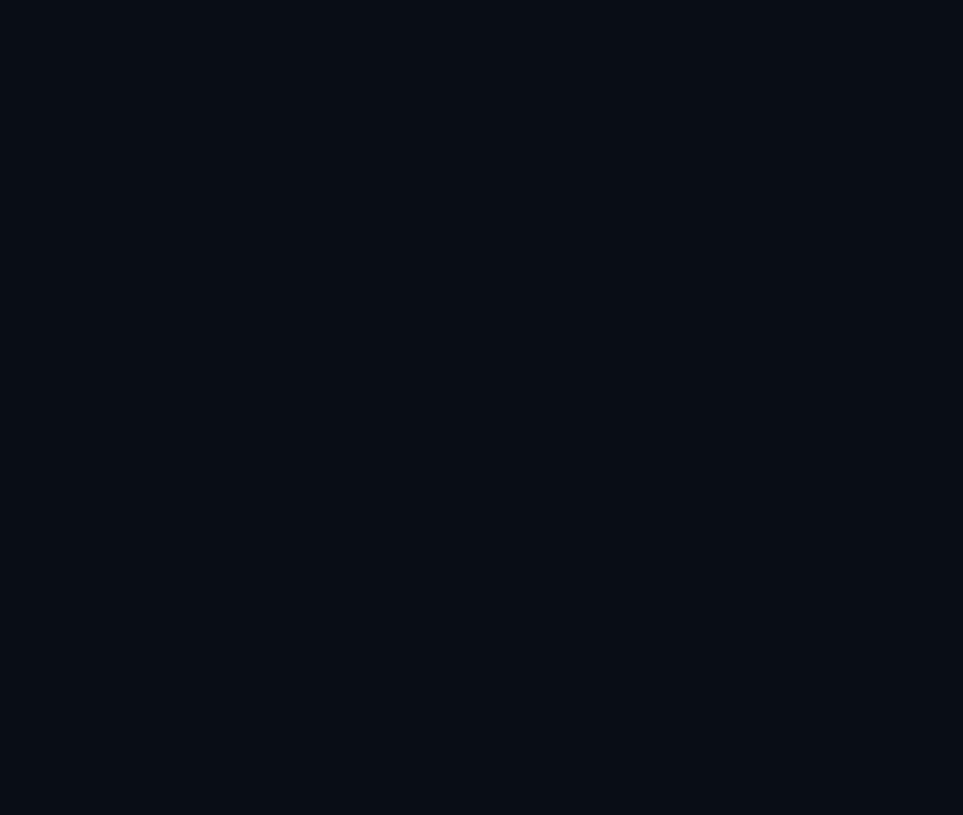
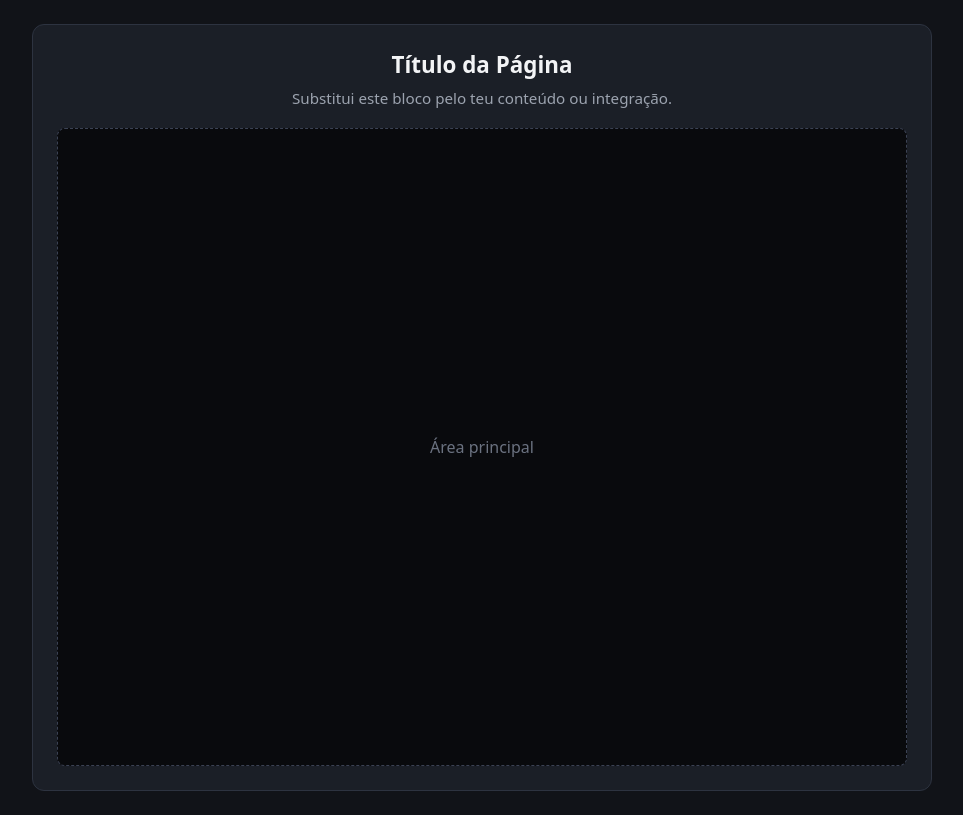
Before and after one commit to grupoplanejar2024-coder/Sonic-3-Mega-Drive, a plain HTML site: page index.html in a window 1280 px wide. Shown: the whole page, without its empty margins (158-1121 px from the left). Drawn offline with Linux system fonts and the light colour scheme.

Commit message:
Update index.html

```diff
--- a/index.html
+++ b/index.html
@@ -1,56 +1,67 @@
 <!DOCTYPE html>
-<html lang="pt-BR">
+<html lang="pt-PT">
 <head>
   <meta charset="UTF-8" />
-  <meta name="viewport" content="width=device-width, initial-scale=1.0, maximum-scale=1.0, user-scalable=no" />
-  <title>Sonic 3 - KUBO TOUCH</title>
+  <meta name="viewport" content="width=device-width, initial-scale=1.0" />
+  <title>Projeto Web</title>
   <style>
     * {
       box-sizing: border-box;
       margin: 0;
       padding: 0;
     }
-    html, body {
+    body {
+      font-family: system-ui, -apple-system, sans-serif;
+      background-color: #111318;
+      color: #f3f4f6;
+      min-height: 100vh;
+      display: flex;
+      flex-direction: column;
+      align-items: center;
+      justify-content: center;
+      padding: 24px;
+      gap: 16px;
+    }
+    .container {
       width: 100%;
-      height: 100%;
-      background-color: #090d16;
-      color: #ffffff;
-      font-family: system-ui, -apple-system, sans-serif;
-      overflow: hidden;
+      max-width: 900px;
+      background: #1b1f27;
+      border: 1px solid #2d3340;
+      border-radius: 12px;
+      padding: 24px;
+      text-align: center;
     }
-    #game-container {
+    h1 {
+      font-size: 1.4rem;
+      margin-bottom: 8px;
+    }
+    p {
+      color: #9ca3af;
+      font-size: 0.95rem;
+      margin-bottom: 20px;
+    }
+    .screen {
       width: 100%;
-      height: 100%;
+      aspect-ratio: 4 / 3;
+      background: #090a0d;
+      border: 1px dashed #3b4254;
+      border-radius: 8px;
       display: flex;
       align-items: center;
       justify-content: center;
-    }
-    #game {
-      width: 100%;
-      height: 100%;
+      color: #6b7280;
     }
   </style>
 </head>
 <body>
-  <div id="game-container">
-    <div id="game"></div>
+  <div class="container">
+    <h1>Título da Página</h1>
+    <p>Substitui este bloco pelo teu conteúdo ou integração.</p>
+    <div id="app" class="screen">Área principal</div>
   </div>
 
   <script>
-    EJS_player = "#game";
-    EJS_core = "segaMD";
-    EJS_gameName = "Sonic 3 Complete";
-    EJS_color = "#1d4ed8";
-    EJS_startOnLoaded = true;
-    EJS_pathtodata = "https://cdn.emulatorjs.org/stable/data/";
-
-    // Caminho exato do arquivo na raiz do repositório
-    EJS_gameUrl = "./Sonic3C.gen";
-
-    EJS_VirtualGamepadSettings = {
-      enabled: true
-    };
+    // Adiciona aqui a lógica JavaScript necessária
   </script>
-  <script src="https://cdn.emulatorjs.org/stable/data/loader.js"></script>
 </body>
 </html>
```
